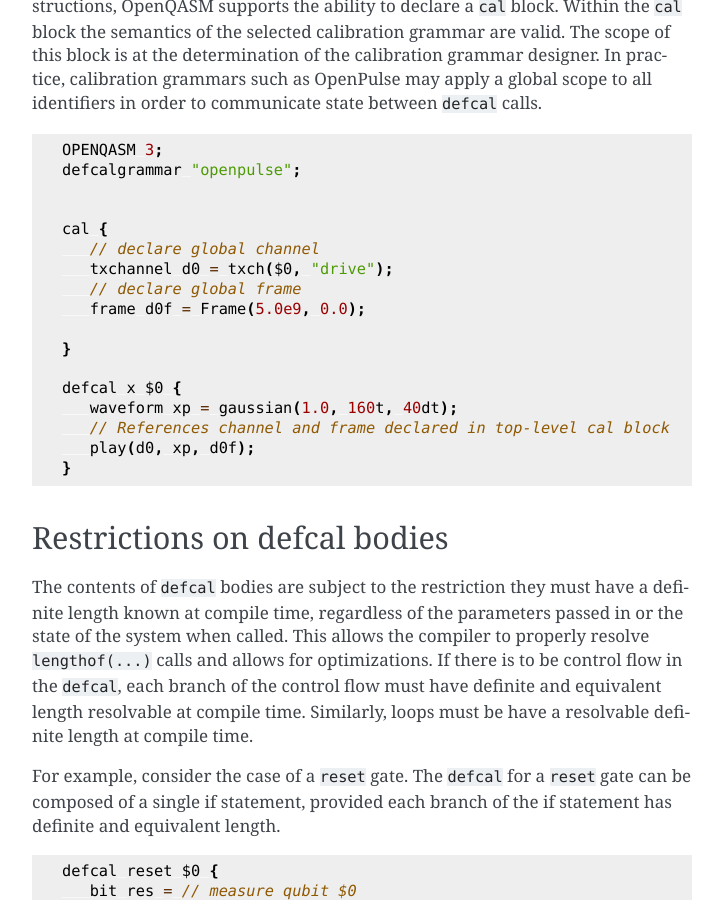
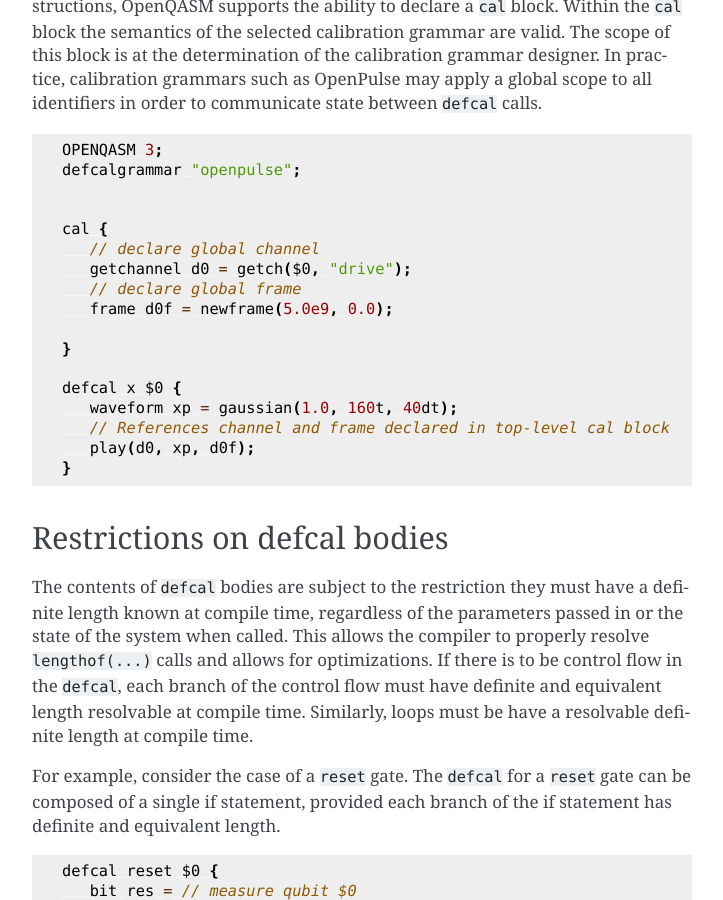
Before and after one commit to openqasm/openqasm, a Sphinx documentation site: the page built from source/language/pulses.rst, in a window 1280 px wide and 900 px high, scrolled down 2158 px. Shown: the whole window, without its empty margins (388-1111 px from the left). Built offline with Sphinx 7.4.7, drawn with Linux system fonts in a browser that asks for light colours; cross-references to code outside the pages are shown as plain code.

Commit message:
minor fixed.

```diff
--- a/source/language/pulses.rst
+++ b/source/language/pulses.rst
@@ -120,9 +120,9 @@ In practice, calibration grammars such as OpenPulse may apply a global scope to
 
    cal {
       // declare global channel
-      txchannel d0 = txch($0, "drive");
+      getchannel d0 = getch($0, "drive");
       // declare global frame
-      frame d0f = Frame(5.0e9, 0.0);
+      frame d0f = newframe(5.0e9, 0.0);
 
    }
 
```
